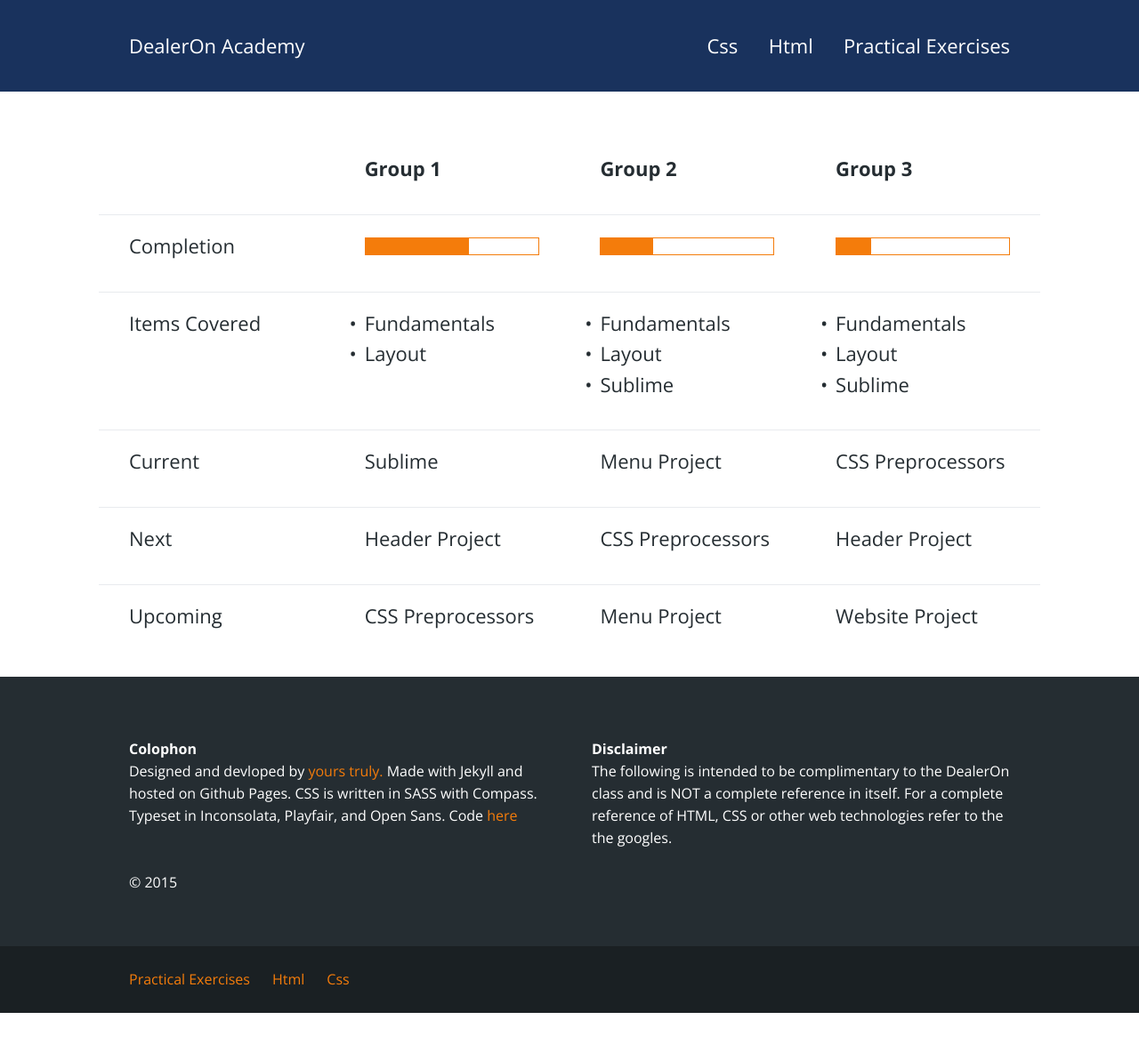
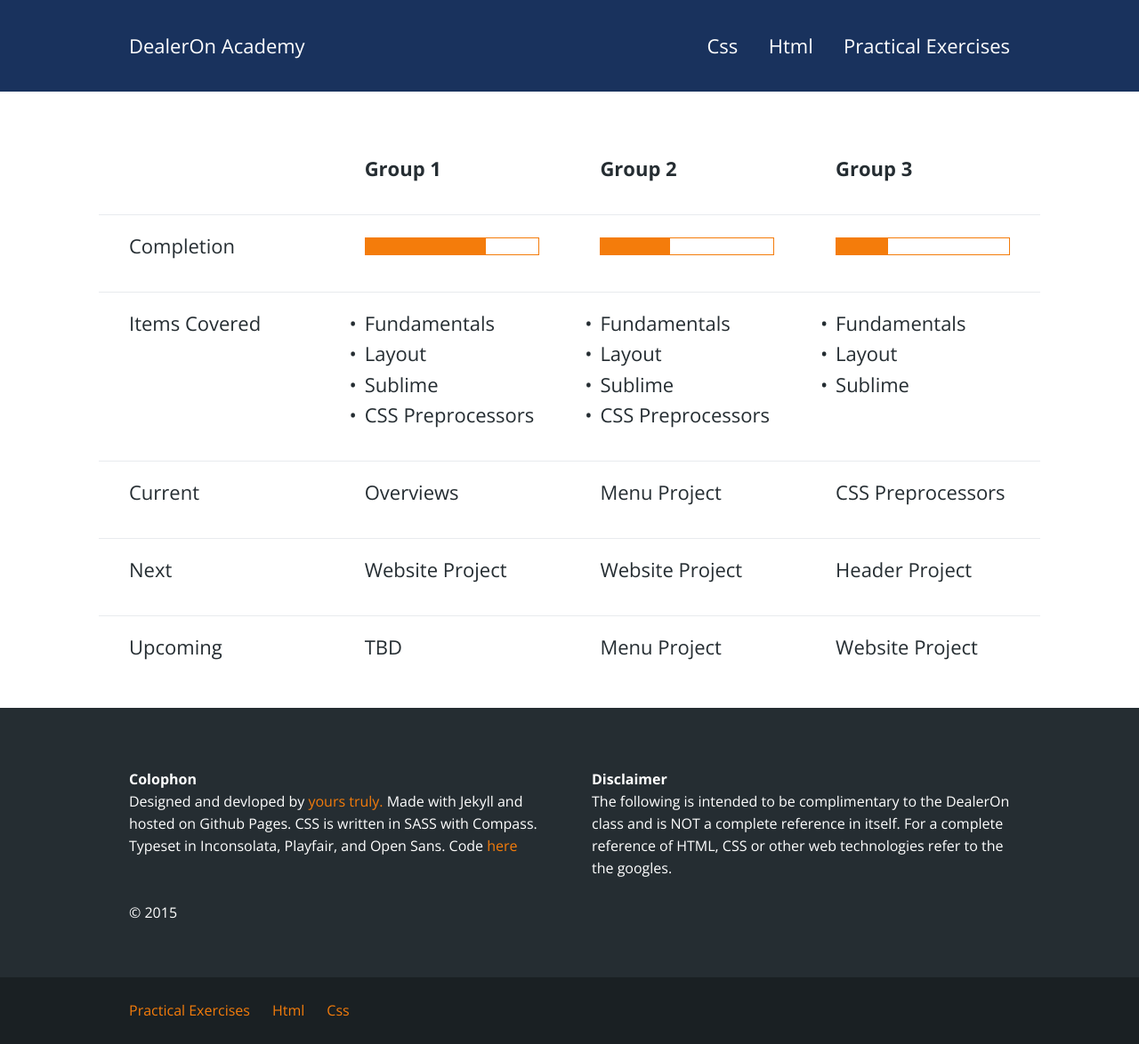
Before and after one commit to DealerOnClass/Index, a Jekyll site: the page built from schedule.html, in a window 1280 px wide. Shown: the whole page at 89% size. Built offline with Jekyll 4.4.1, drawn with Linux system fonts in a browser that asks for light colours; before the commit the page ends 1139 px from its top, so only the background shows below that.

Commit message:
Update v16
Schedule page update

```diff
--- a/schedule.html
+++ b/schedule.html
@@ -19,13 +19,13 @@
         <p>Completion</p>
     </div>
     <div class="col col--fourth">
-        <p class="progress--60"></p>
+        <p class="progress--70"></p>
+    </div>
+    <div class="col col--fourth">
+        <p class="progress--40"></p>
     </div>
     <div class="col col--fourth">
         <p class="progress--30"></p>
-    </div>
-    <div class="col col--fourth">
-        <p class="progress--20"></p>
     </div>
 </div>
 <div class="grid grid--row--small">
@@ -58,7 +61,7 @@
         <p>Current</p>
     </div>
     <div class="col col--fourth">
-        <p>Sublime</p>
+        <p>Overviews</p>
     </div>
     <div class="col col--fourth">
         <p>Menu Project</p>
@@ -72,10 +75,10 @@
         <p>Next</p>
     </div>
     <div class="col col--fourth">
-        <p>Header Project</p>
+        <p>Website Project</p>
     </div>
     <div class="col col--fourth">
-        <p>CSS Preprocessors</p>
+        <p>Website Project</p>
     </div>
     <div class="col col--fourth">
         <p>Header Project</p>
@@ -86,7 +89,7 @@
         <p>Upcoming</p>
     </div>
     <div class="col col--fourth">
-        <p>CSS Preprocessors</p>
+        <p>TBD</p>
     </div>
     <div class="col col--fourth">
         <p>Menu Project</p>
```
Also changed, not shown: other parts of schedule.html (+3 -0 lines), 2 other files.
